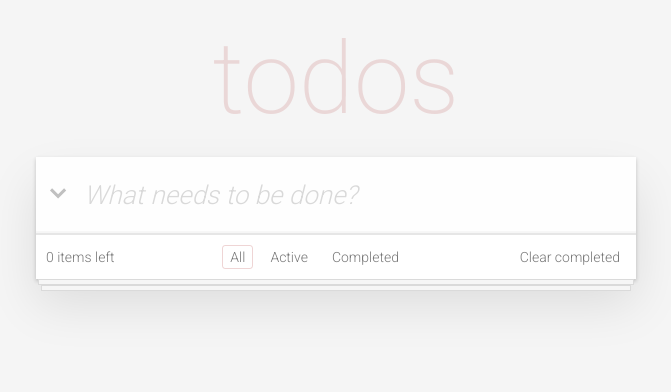
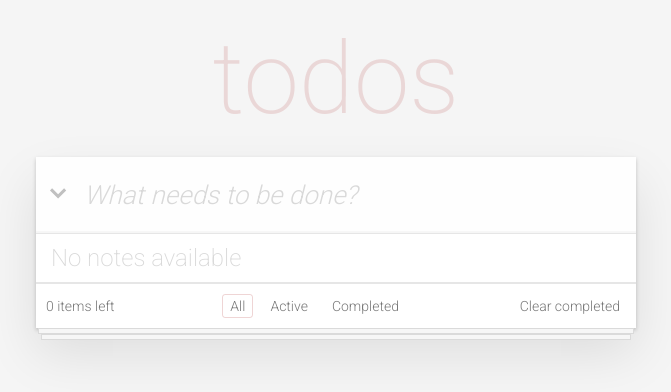
Before and after one commit to 1Alex4949031/Todos, a React (Create React App) app: page / in a window 1280 px wide. Shown: the top 392 px of the page, without its empty margins (304-975 px from the left). Built offline with nearby package versions, Linux system fonts and the light colour scheme.

Commit message:
feature: Handle empty list of notes

```diff
--- a/src/App.css
+++ b/src/App.css
@@ -20,6 +20,17 @@ h1 {
     text-align: center;
     margin: 0;
     padding: 20px 0;
+}
+
+.empty-message {
+    color: #d9d9d9;
+    font-weight: 200;
+    padding: 10px 15px;
+    border-bottom: 1px solid #e6e6e6;
+    font-size: 24px;
+    width: 100%;
+    box-sizing: border-box;
+    background: #ffffff;
 }
 
 footer {
--- a/src/App.tsx
+++ b/src/App.tsx
@@ -1,4 +1,4 @@
-import React, {useState} from 'react';
+import React, {useState, useMemo} from 'react';
 import './App.css';
 import NoteInput from "./components/NoteInput/NoteInput";
 import NoteList from "./components/NoteList/NoteList";
@@ -35,11 +35,13 @@ const App: React.FC = () => {
         setNotes(notes.filter((note) => !note.completed));
     };
 
-    const filteredNotes = notes.filter((note) => {
-        if (filter === 'active') return !note.completed;
-        if (filter === 'completed') return note.completed;
-        return true;
-    });
+    const filteredNotes = useMemo(() => {
+        return notes.filter((note) => {
+            if (filter === 'active') return !note.completed;
+            if (filter === 'completed') return note.completed;
+            return true;
+        });
+    }, [notes, filter]);
 
     const itemsLeft = notes.filter((note) => !note.completed).length;
 
@@ -49,7 +51,11 @@ const App: React.FC = () => {
             <h1>todos</h1>
             <div className="box-shadow">
                 <NoteInput addNote={addNote}></NoteInput>
-                <NoteList notes={filteredNotes} toggleNote={toggleNote} deleteNote={deleteNote}></NoteList>
+                {filteredNotes.length === 0 ? (
+                    <div className="empty-message">No notes available</div>
+                ) : (
+                    <NoteList notes={filteredNotes} toggleNote={toggleNote} deleteNote={deleteNote}></NoteList>
+                )}
                 <footer>
                     <span>{itemsLeft} item{itemsLeft !== 1 ? 's' : ''} left</span>
                     <div className="filters">
```
